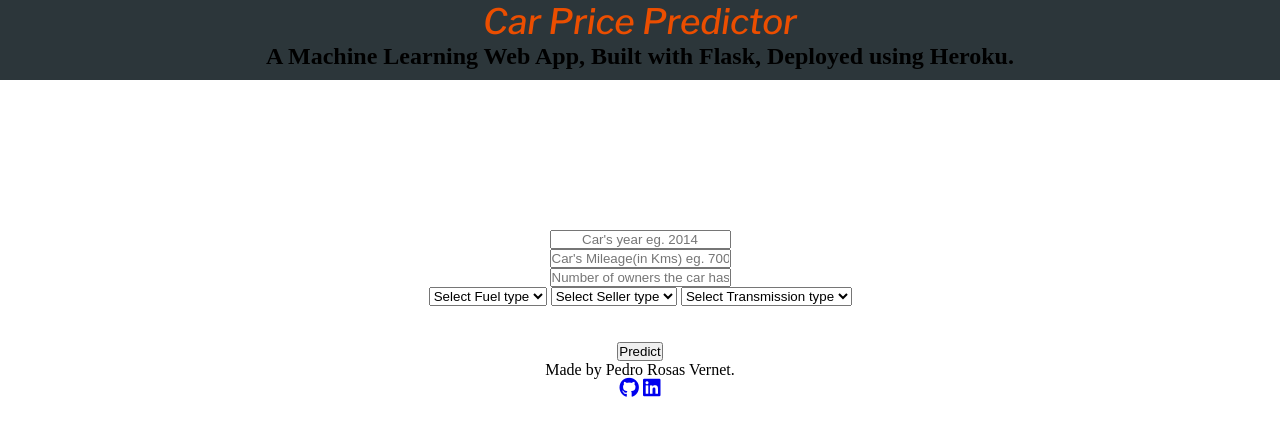
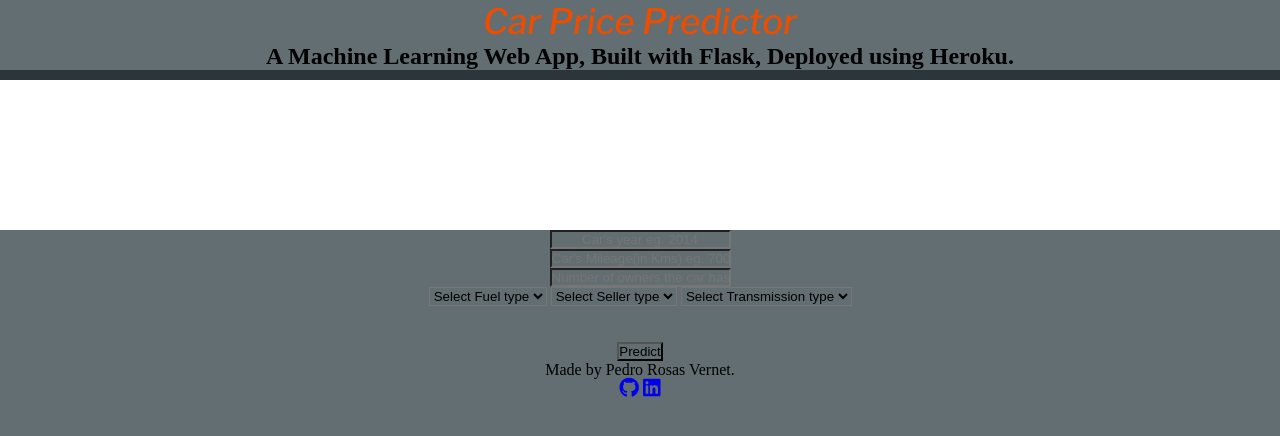
Before and after one commit to prosasDS/car-price-regression, a Flask app: page / in a window 1280 px wide. Shown: the top 436 px of the page. Run offline with Flask 2, Linux system fonts and the light colour scheme; parts of the project's set-up code (start-up, migrations or seed data) failed here and were passed over; some libraries are stand-ins or nearby versions; some web fonts are replaced.

Commit message:
Update styles.css

```diff
--- a/static/styles.css
+++ b/static/styles.css
@@ -4,6 +4,7 @@
     list_style: none;
     text-decoration: none;
     text-align: center;
+    background: #636e72
 }
 
 .header{
```
